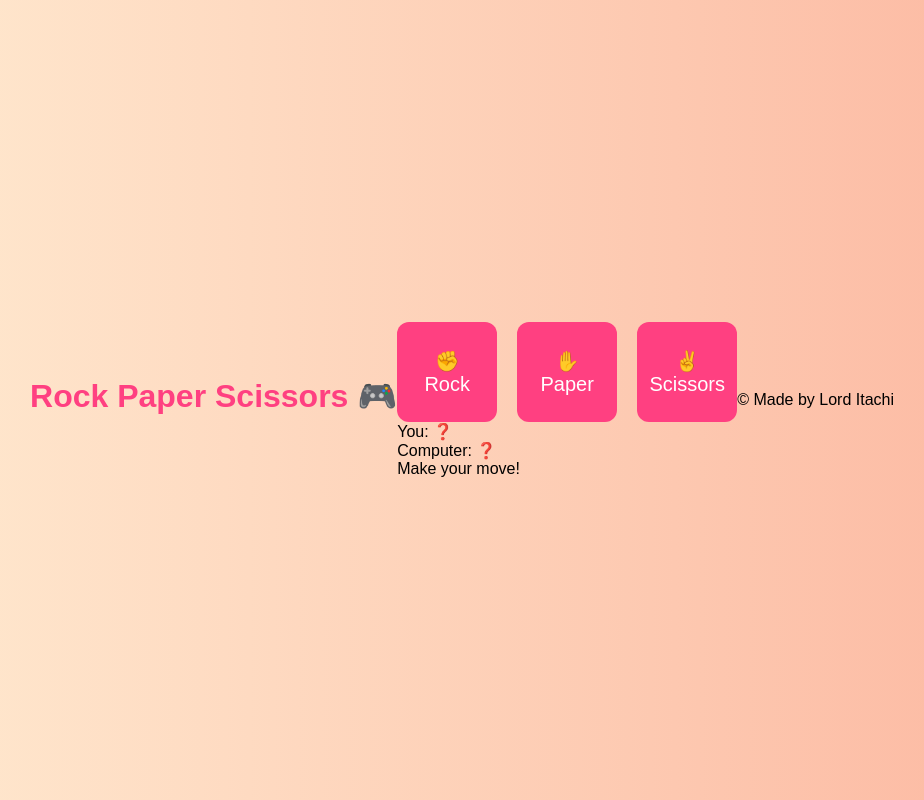
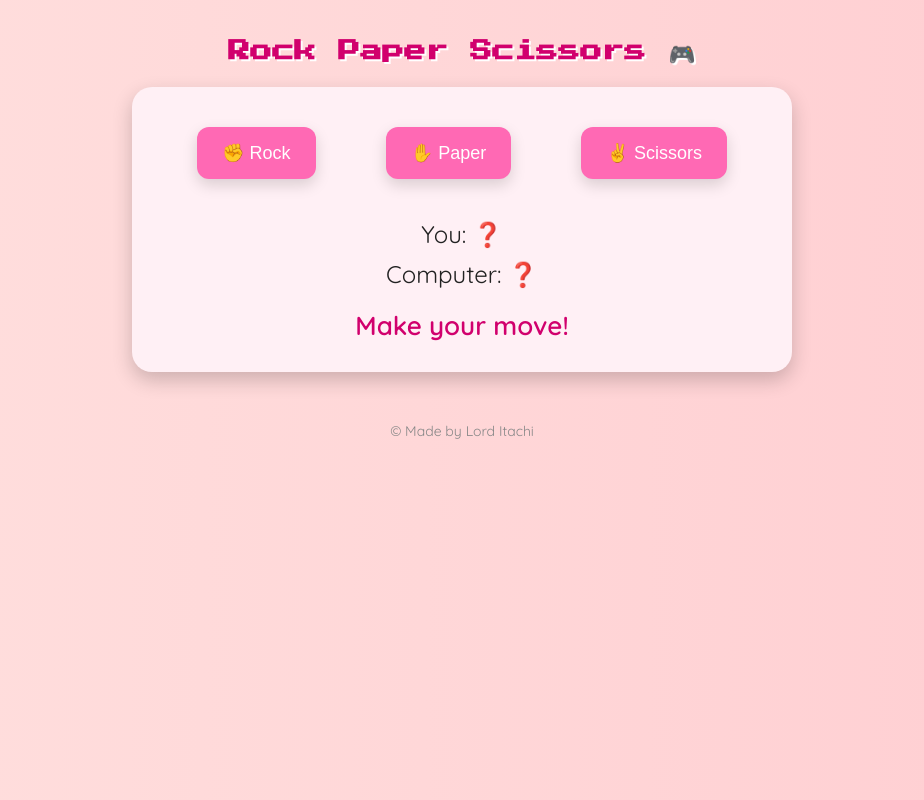
Before and after one commit to Itachi-jod/scissors-, a plain HTML site: page index.html in a window 1280 px wide. Shown: the whole page, without its empty margins (178-1102 px from the left). Drawn offline with Linux system fonts and the light colour scheme.

Commit message:
Update style.css

```diff
--- a/style.css
+++ b/style.css
@@ -1,66 +1,89 @@
+@import url('https://fonts.googleapis.com/css2?family=Press+Start+2P&family=Quicksand:wght@400;600&display=swap');
+
 body {
   margin: 0;
   padding: 0;
   font-family: 'Quicksand', sans-serif;
-  background: linear-gradient(to right, #ffecd2, #fcb69f);
-  display: flex;
-  justify-content: center;
-  align-items: center;
-  height: 100vh;
+  background: linear-gradient(270deg, #ffb6c1, #ffe4e1, #ffc0cb, #ff69b4);
+  background-size: 800% 800%;
+  animation: bgmove 20s ease infinite;
+  text-align: center;
+  color: #222;
 }
 
-.container {
-  background: white;
-  padding: 40px;
-  border-radius: 20px;
-  text-align: center;
-  box-shadow: 0 8px 20px rgba(0, 0, 0, 0.1);
+@keyframes bgmove {
+  0% { background-position: 0% 50%; }
+  50% { background-position: 100% 50%; }
+  100% { background-position: 0% 50%; }
 }
 
 h1 {
-  margin-bottom: 30px;
-  color: #ff4081;
+  font-family: 'Press Start 2P', cursive;
+  margin: 40px 0 20px;
+  color: #d1006d;
+  text-shadow: 2px 2px #fff;
+  font-size: 22px;
+}
+
+.game {
+  max-width: 600px;
+  margin: auto;
+  background: #fff0f5;
+  border-radius: 20px;
+  box-shadow: 0 8px 20px rgba(0, 0, 0, 0.2);
+  padding: 30px;
 }
 
 .choices {
   display: flex;
-  justify-content: center;
-  gap: 20px;
+  justify-content: space-around;
+  margin-bottom: 30px;
+  flex-wrap: wrap;
 }
 
-.choices button {
-  background: #ff4081;
-  color: white;
-  font-size: 20px;
+.choice {
+  font-size: 18px;
+  padding: 15px 25px;
+  margin: 10px;
   border: none;
   border-radius: 12px;
-  padding: 20px;
-  width: 100px;
-  height: 100px;
-  display: flex;
-  flex-direction: column;
-  align-items: center;
-  justify-content: center;
-  transition: transform 0.3s ease;
+  background-color: #ff69b4;
+  color: white;
   cursor: pointer;
+  transition: all 0.3s ease;
+  box-shadow: 0 6px 15px rgba(0, 0, 0, 0.15);
 }
 
-.choices button:hover {
+.choice:hover {
+  background-color: #ff1493;
   transform: scale(1.1);
-  background: #e73370;
 }
 
-.choices i {
-  font-size: 30px;
-  margin-bottom: 8px;
+.result {
+  font-size: 20px;
+  animation: fadeIn 1s ease;
 }
 
-.results {
-  margin-top: 30px;
+.player-choice,
+.computer-choice {
+  margin: 10px 0;
+  font-size: 24px;
 }
 
-#winner {
+.outcome {
+  font-size: 26px;
+  font-weight: bold;
+  color: #d1006d;
   margin-top: 20px;
-  font-size: 24px;
-  color: #333;
 }
+
+footer {
+  margin: 50px 0 20px;
+  font-size: 14px;
+  color: #888;
+}
+
+@keyframes fadeIn {
+  from { opacity: 0; transform: translateY(20px); }
+  to { opacity: 1; transform: translateY(0); }
+}
```
